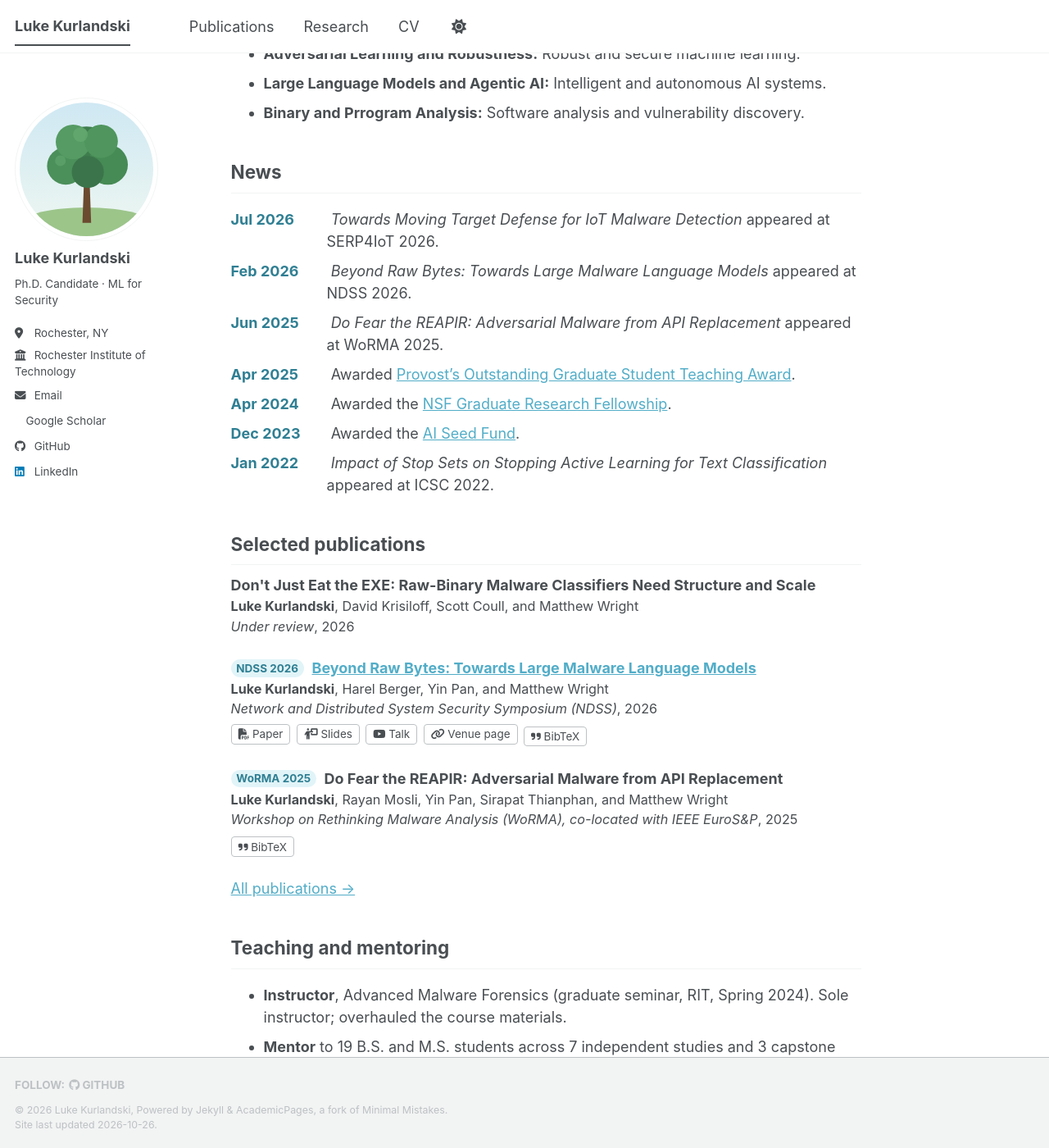
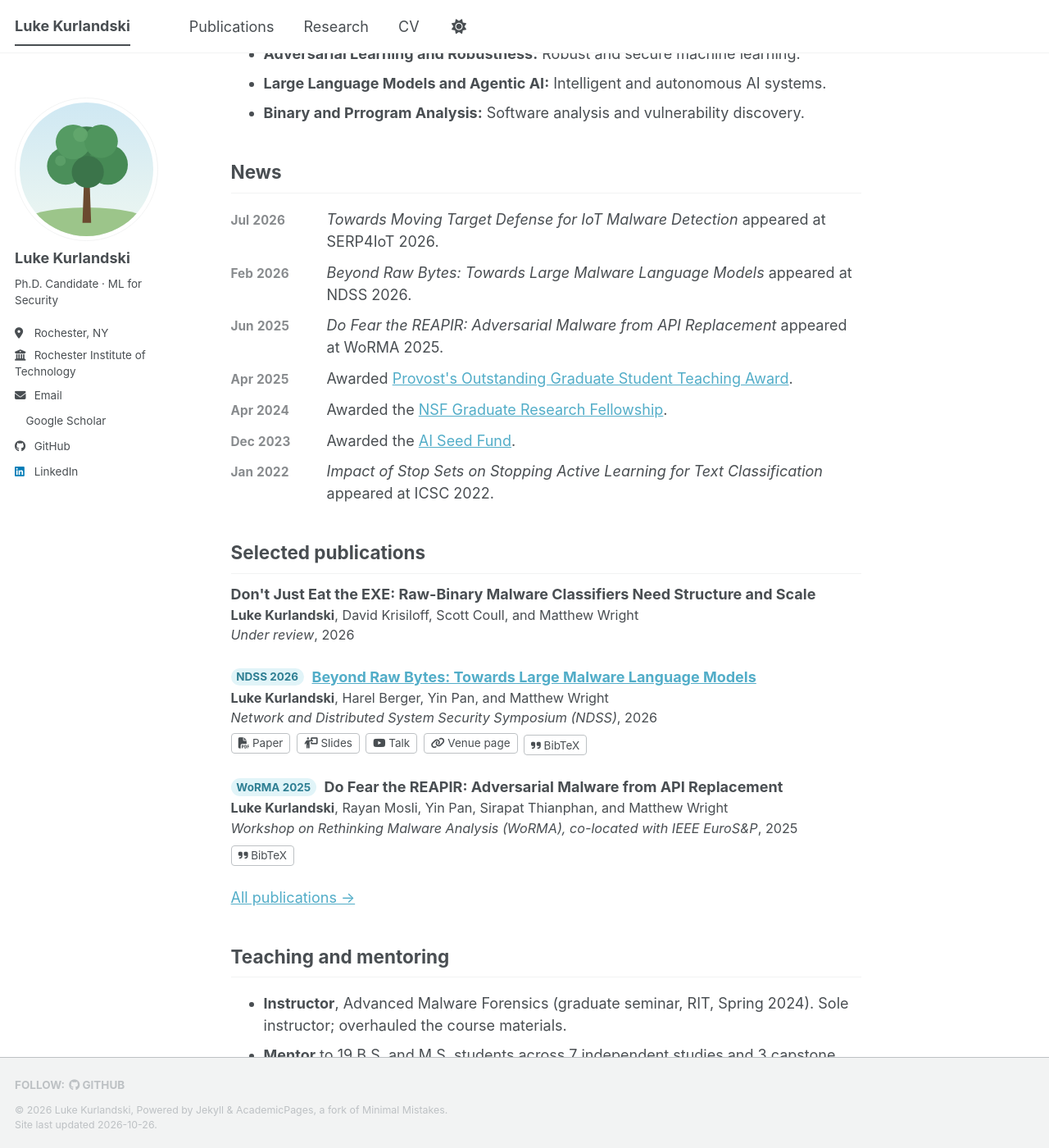
Before and after one commit to lkurlandski/lkurlandski.github.io, a Jekyll site: the page built from _pages/about.md, in a window 1280 px wide and 1400 px high, scrolled down 463 px. Shown: the whole window at 82% size. Built offline with Jekyll 4.4.1, drawn with Linux system fonts in a browser that asks for light colours; a style sheet for code colours, icons or effects is not loaded.

Commit message:
Updated.

```diff
--- a/_pages/about.md
+++ b/_pages/about.md
@@ -22,14 +22,15 @@ I'm on the job market for research scientist positions starting mid-2027.
 
 ## News
 
-- **Jul 2026** *Towards Moving Target Defense for IoT Malware Detection* appeared at SERP4IoT 2026.
-- **Feb 2026** *Beyond Raw Bytes: Towards Large Malware Language Models* appeared at NDSS 2026.
-- **Jun 2025** *Do Fear the REAPIR: Adversarial Malware from API Replacement* appeared at WoRMA 2025.
-- **Apr 2025** Awarded [Provost's Outstanding Graduate Student Teaching Award](https://www.rit.edu/graduateschool/rit-provosts-outstanding-graduate-student-teaching-award).
-- **Apr 2024** Awarded the [NSF Graduate Research Fellowship](https://www.nsf.gov/funding/initiatives/grfp).
-- **Dec 2023** Awarded the [AI Seed Fund](https://www.rit.edu/srs/ai-seed-fund).
-- **Jan 2022** *Impact of Stop Sets on Stopping Active Learning for Text Classification* appeared at ICSC 2022.
-{: .news}
+<ul class="news">
+  <li><span class="news__date">Jul 2026</span> <span><em>Towards Moving Target Defense for IoT Malware Detection</em> appeared at SERP4IoT 2026.</span></li>
+  <li><span class="news__date">Feb 2026</span> <span><em>Beyond Raw Bytes: Towards Large Malware Language Models</em> appeared at NDSS 2026.</span></li>
+  <li><span class="news__date">Jun 2025</span> <span><em>Do Fear the REAPIR: Adversarial Malware from API Replacement</em> appeared at WoRMA 2025.</span></li>
+  <li><span class="news__date">Apr 2025</span> <span>Awarded <a href="https://www.rit.edu/graduateschool/rit-provosts-outstanding-graduate-student-teaching-award">Provost's Outstanding Graduate Student Teaching Award</a>.</span></li>
+  <li><span class="news__date">Apr 2024</span> <span>Awarded the <a href="https://www.nsf.gov/funding/initiatives/grfp">NSF Graduate Research Fellowship</a>.</span></li>
+  <li><span class="news__date">Dec 2023</span> <span>Awarded the <a href="https://www.rit.edu/srs/ai-seed-fund">AI Seed Fund</a>.</span></li>
+  <li><span class="news__date">Jan 2022</span> <span><em>Impact of Stop Sets on Stopping Active Learning for Text Classification</em> appeared at ICSC 2022.</span></li>
+</ul>
 
 ## Selected publications
 
--- a/_sass/layout/_custom.scss
+++ b/_sass/layout/_custom.scss
@@ -86,27 +86,29 @@
   font-style: italic;
 }
 
-/* News list on the home page: a Markdown list tagged {: .news}, each item
-   starting with a **bold date**; the hanging indent aligns wrapped lines */
+/* News list on the home page: each <li> holds a .news__date span and a text span */
 
 .news {
   padding-left: 0;
   list-style: none;
 
   li {
-    margin-bottom: 0.5em;
-    padding-left: 6.5em;
-    text-indent: -6.5em;
+    display: grid;
+    grid-template-columns: 5.5em 1fr;
+    column-gap: 1em;
+    align-items: baseline;
+    margin-bottom: 0.6em;
+    line-height: 1.5;
   }
+}
 
-  li > strong:first-child {
-    display: inline-block;
-    width: 5.5em;
-    margin-right: 1em;
-    text-indent: 0;
-    color: var(--global-base-color);
-    white-space: nowrap;
-  }
+.news__date {
+  font-size: 0.85em;
+  font-weight: bold;
+  font-variant-numeric: tabular-nums;
+  color: var(--global-text-color);
+  opacity: 0.65;
+  white-space: nowrap;
 }
 
 /* Job-market callout; overrides the notice colors so it reads well in dark mode too */
```
